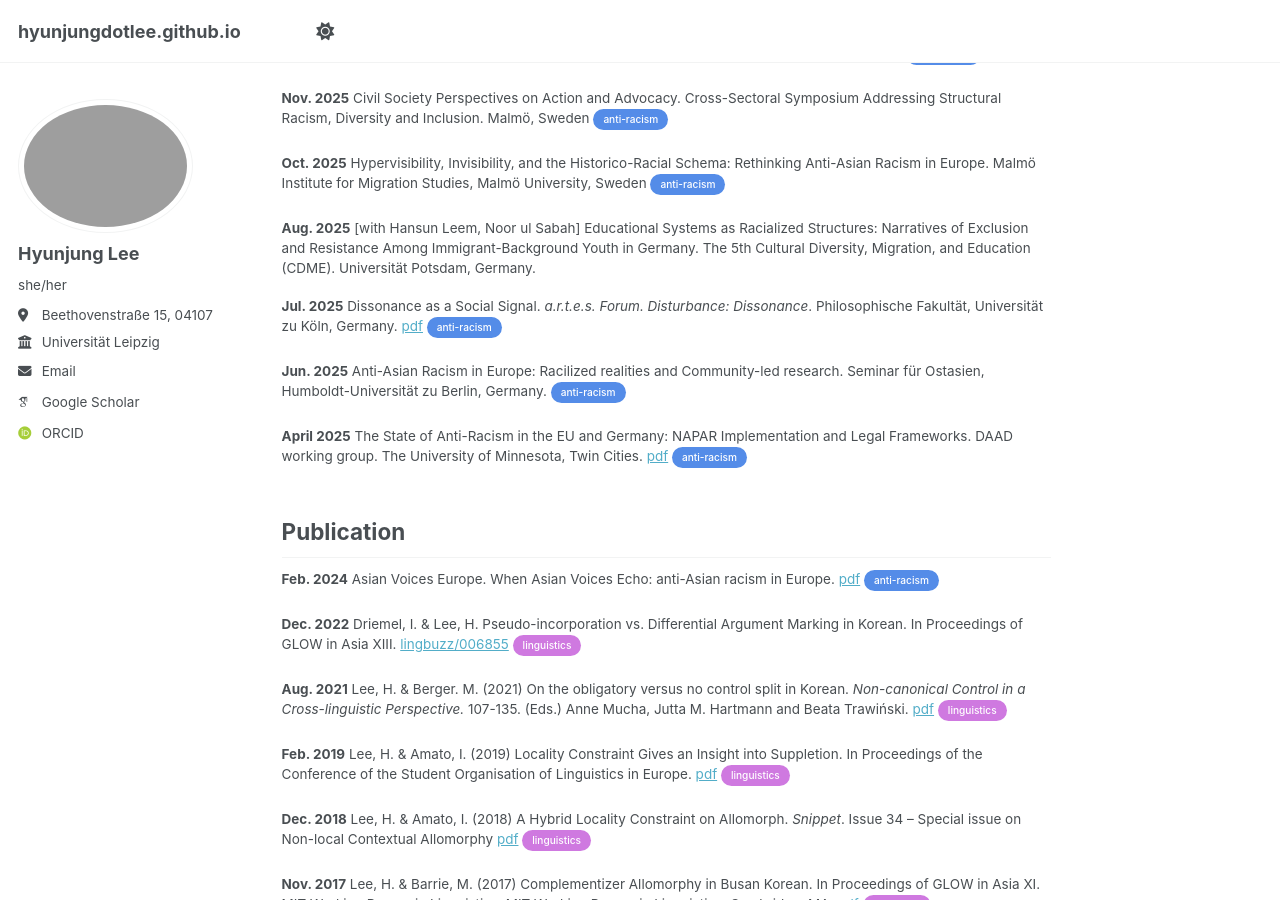
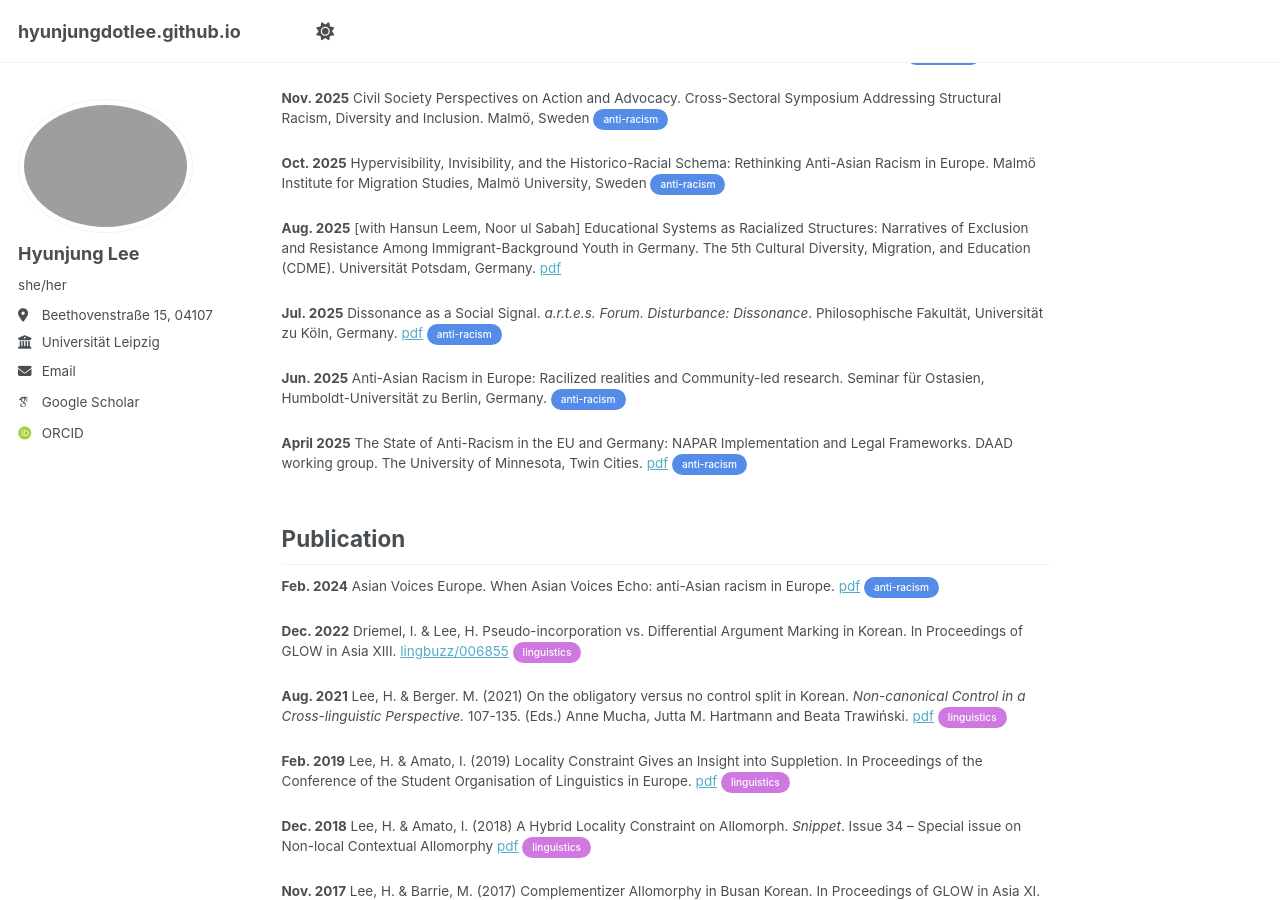
Before and after one commit to hyunjungdotlee/hyunjungdotlee.github.io, a Jekyll site: the page built from _pages/about.md, in a window 1280 px wide and 900 px high, scrolled down 544 px. Built offline with Jekyll 4.4.1, drawn with Linux system fonts in a browser that asks for light colours; some web fonts are replaced; a script that is not in the unit is left out.

Commit message:
Update about.md

```diff
--- a/_pages/about.md
+++ b/_pages/about.md
@@ -31,7 +31,7 @@ Lee, H., Shim, S. & Seong-Yu, J. The Invisible and the Hypervisible: Anti-Asian
 <strong>Oct. 2025</strong> Hypervisibility, Invisibility, and the Historico-Racial Schema: Rethinking Anti-Asian Racism in Europe.
 Malmö Institute for Migration Studies, Malmö University, Sweden <span class="pill pill-ar">anti-racism</span>
 
-<strong>Aug. 2025</strong> [with Hansun Leem, Noor ul Sabah] Educational Systems as Racialized Structures: Narratives of Exclusion and Resistance Among Immigrant-Background Youth in Germany. The 5th Cultural Diversity, Migration, and Education (CDME). Universität Potsdam, Germany.
+<strong>Aug. 2025</strong> [with Hansun Leem, Noor ul Sabah] Educational Systems as Racialized Structures: Narratives of Exclusion and Resistance Among Immigrant-Background Youth in Germany. The 5th Cultural Diversity, Migration, and Education (CDME). Universität Potsdam, Germany. [pdf](files/Leeetal2025cdme.pdf)  <span class="pill pill-ed">education</span>
 
 <strong>Jul. 2025</strong> Dissonance as a Social Signal. <em>a.r.t.e.s. Forum. Disturbance: Dissonance</em>. Philosophische Fakultät, Universität zu Köln, Germany. [pdf](files/lee2025artes.pdf) <span class="pill pill-ar">anti-racism</span>
 
```
